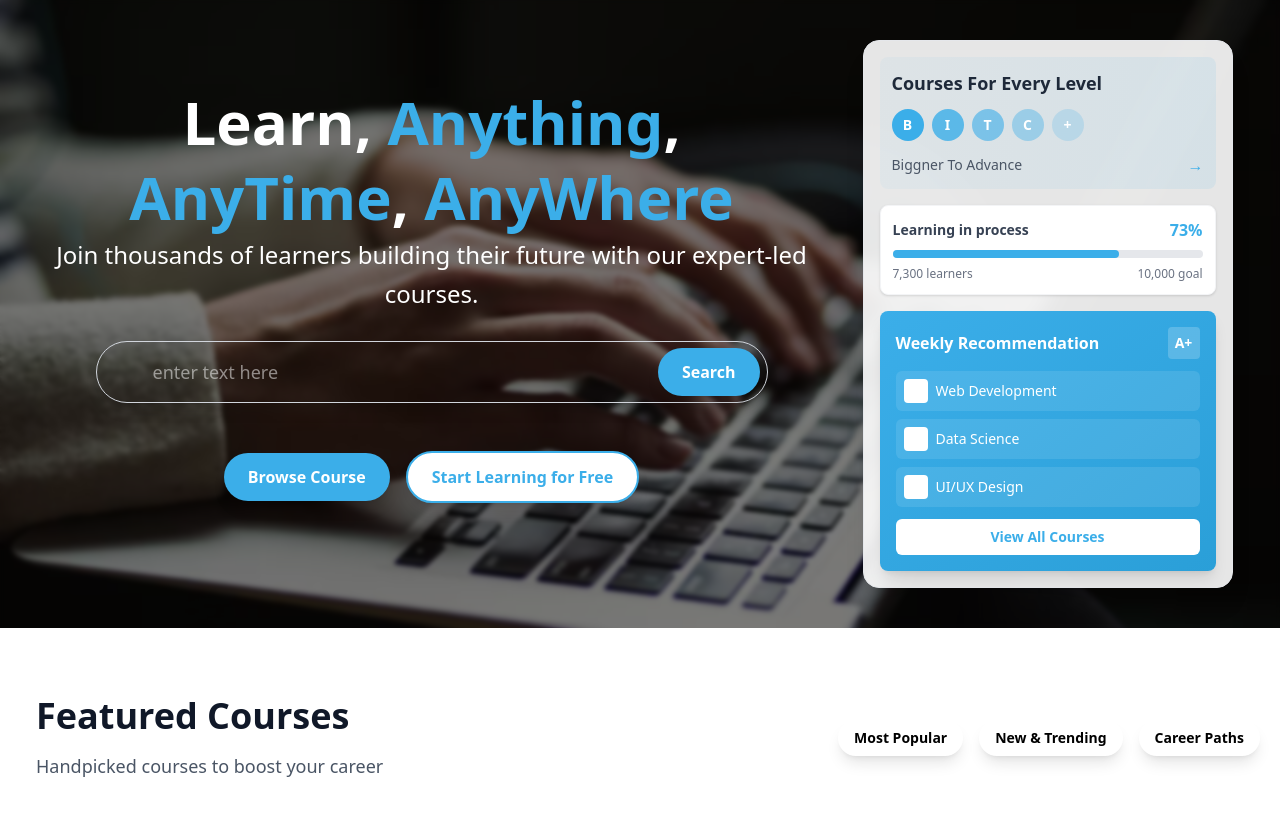
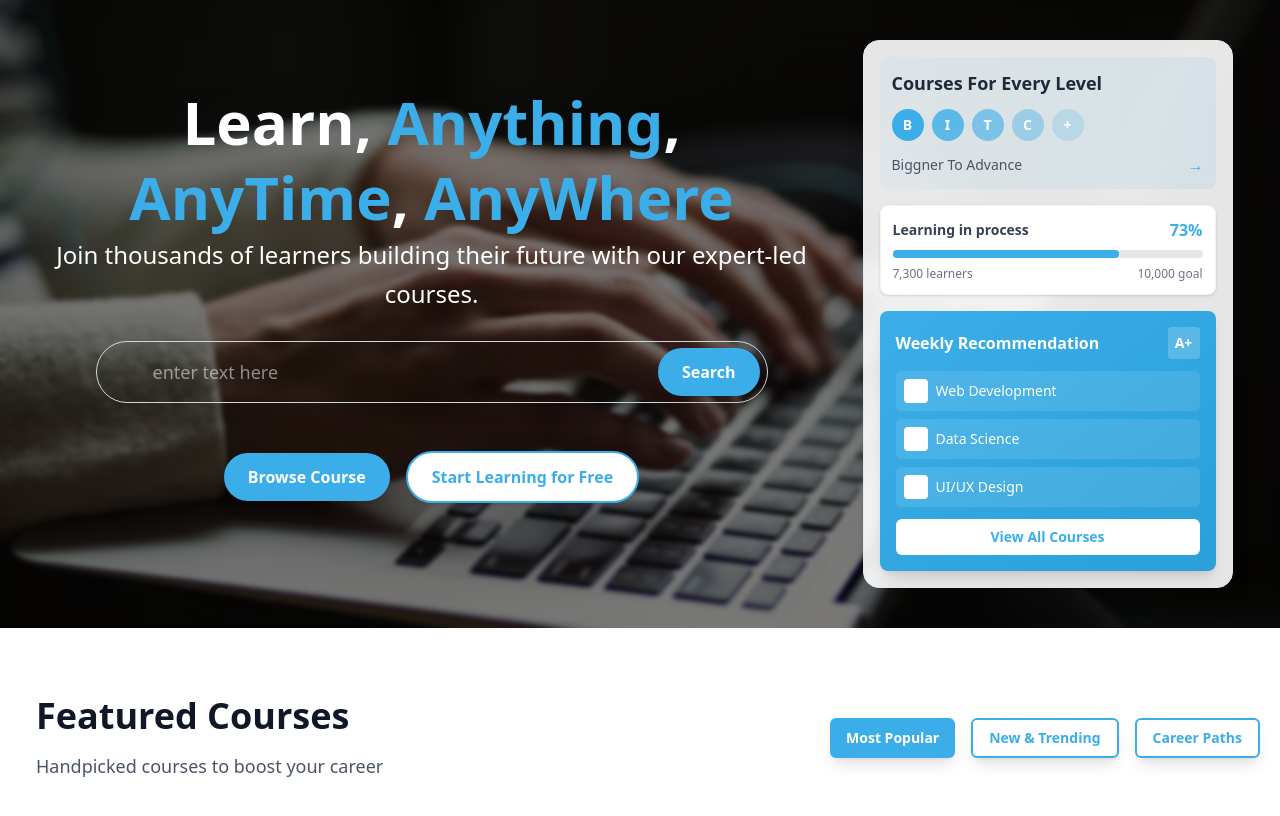
Before and after one commit to SadiaAfridi663/codersCamp, a React (Vite) app: page / in a window 1280 px wide. Shown: the top 816 px of the page. Built offline with nearby package versions, Linux system fonts and the light colour scheme.

Commit message:
existing files

```diff
--- a/src/Component/Home/UI/Button.jsx
+++ b/src/Component/Home/UI/Button.jsx
@@ -15,6 +15,8 @@ export default function Button({
   const variants = {
     primary: "bg-primary hover:bg-primary-dark text-white",
     outline: "bg-white hover:bg-gray-50 text-primary border-2 border-primary",
+    square: "bg-primary hover:bg-primary-dark text-white rounded-md",
+    squareOutline:"bg-white hover:bg-gray-50 text-primary border-2 border-primary rounded-md",
   };
 
   // Size styles
```
